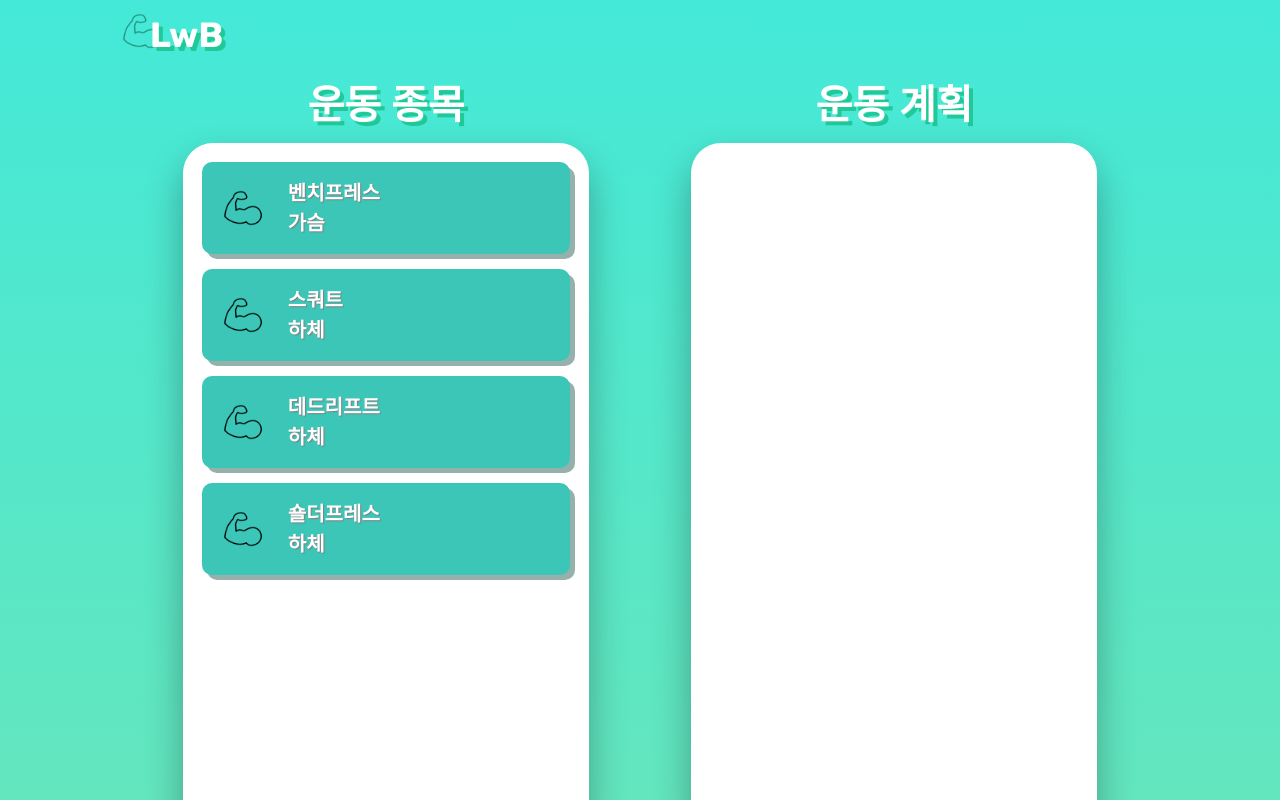
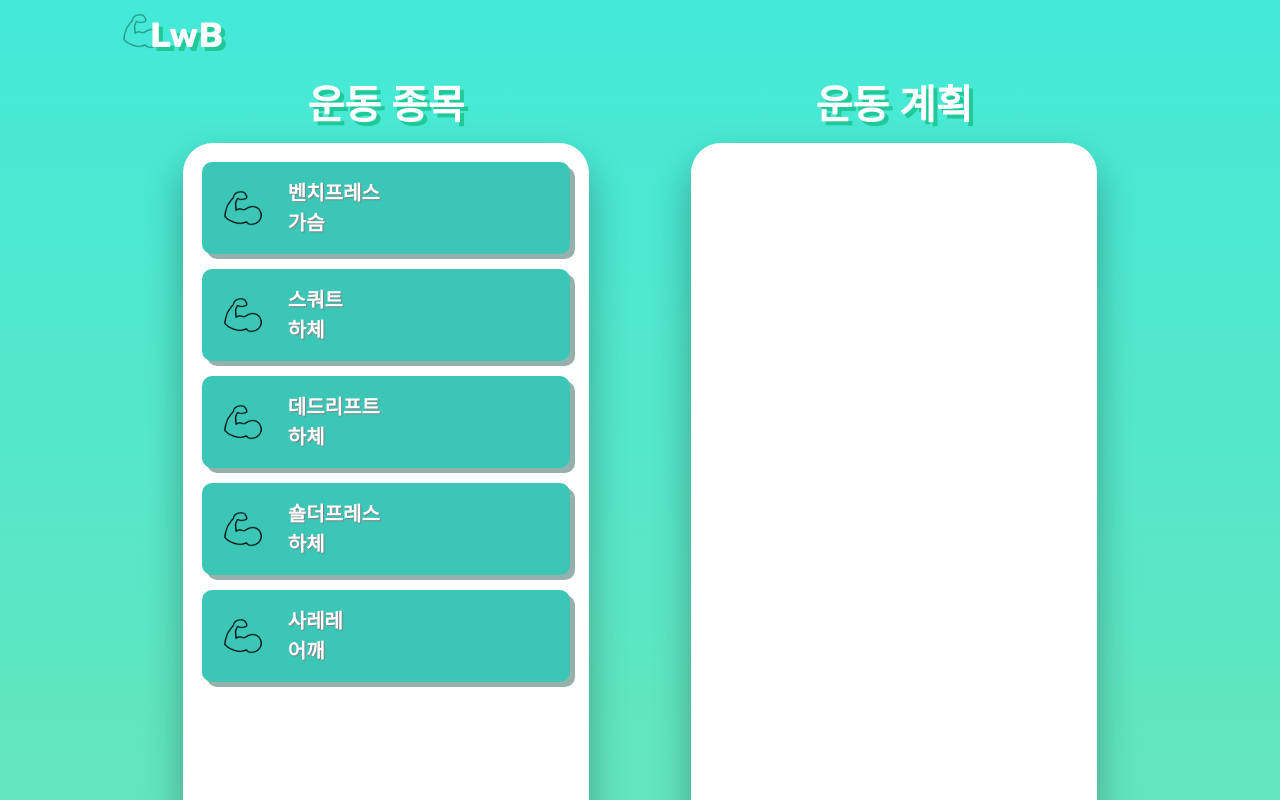
Before and after one commit to dwhddnjs/LwB_react-dnd, a React (Create React App) app: page /plan in a window 1280 px wide. Built offline with nearby package versions, Linux system fonts and the light colour scheme.

Commit message:
added new data

```diff
--- a/src/components/PlanPage/PlanPage.js
+++ b/src/components/PlanPage/PlanPage.js
@@ -12,6 +12,7 @@ const workOutList = [
   { id: uuid(), name: "스쿼트", target: "하체" },
   { id: uuid(), name: "데드리프트", target: "하체" },
   { id: uuid(), name: "숄더프레스", target: "하체" },
+  { id: uuid(), name: "사레레", target: "어깨" },
 ];
 
 const workOutTitle = {
```
